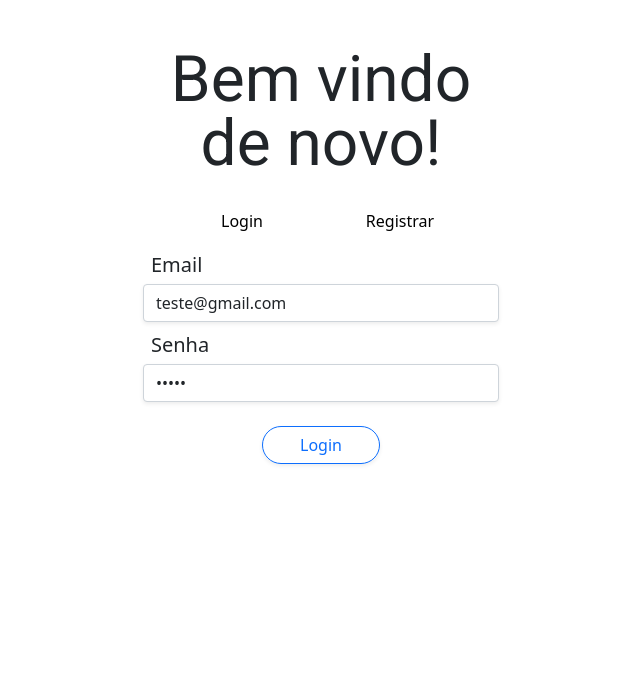
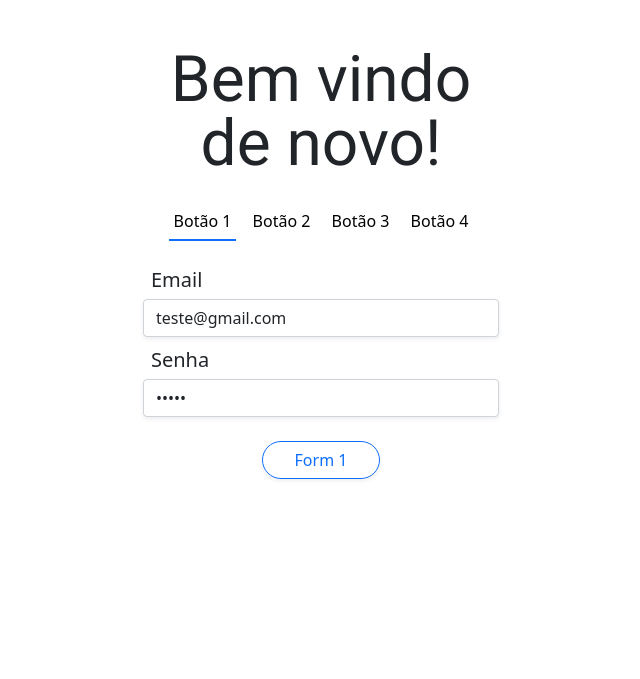
Before and after one commit to lgs2005/devProjeto2022, a Flask app: page /login in a window 1280 px wide. Shown: the top 679 px of the page, without its empty margins (319-959 px from the left). Before the commit the page ends 465 px from the top, so only its background shows below. Run offline with Flask 2, Linux system fonts and the light colour scheme; some libraries are stand-ins or nearby versions.

Commit message:
FUNCIONAAAAAAAAAAAAA

```diff
--- a/static/slider.css
+++ b/static/slider.css
@@ -11,6 +11,7 @@
     width: 100%;
     height: 8px;
     float: left;
+    margin-bottom: 15px;
 
     transform: scaleX(0);
     transition: transform ease 300ms;
@@ -24,3 +25,24 @@
 .slider-control .slider-button.sb-active::after {
     transform: scaleX(1);
 }
+
+.slider-control .slider-item {
+    --si-vertical-translate: 0; /* this will be set on javascript */
+    --si-vertical-translate-percent: calc(100% * var(--si-vertical-translate));
+    opacity: 0;
+    transform: translate(0, var(--si-vertical-translate-percent));
+    transition: opacity ease 300ms, transform ease 300ms;
+}
+
+.slider-control .slider-item.si-move-left {
+    transform: translate(-100%, var(--si-vertical-translate-percent));
+}
+
+.slider-control .slider-item.si-move-right {
+    transform: translate(100%, var(--si-vertical-translate-percent));
+}
+
+.slider-control .slider-item.si-show {
+    opacity: 1;
+    /* transform inherited from .slider-item */
+}
--- a/templates/login.html
+++ b/templates/login.html
@@ -11,41 +11,94 @@
         <div class="row justify-content-center mt-5">
             <h1 class="display-3 mb-4 lh-1 fw-semibold text-center font-roboto">Bem vindo <br> de novo!</h1>
 
-            <div class="col-md-4">
+            <div class="col-md-4 slider-control">
 
-                <div class="container slider-control">
+                <div class="container">
 					<div class="row p-2 justify-content-center">
                         <div class="col ps-0 pe-0">
                             <div class="d-grid">
-                                <button class="slider-button">Login</button>
-                                <!-- <a href="/login" class="btn-auth-page active">Login</a> -->
+                                <button class="slider-button" data-slider-index="1">Botão 1</button>
                             </div>
                         </div>
                         <div class="col ps-0 pe-0">
                             <div class="d-grid">
-                                <button class="slider-button">Registrar</button>
-                                <!-- <a href="/registrar" class="btn-auth-page inactive">Registrar</a> -->
+                                <button class="slider-button" data-slider-index="2">Botão 2</button>
+                            </div>
+                        </div>
+                        <div class="col ps-0 pe-0">
+                            <div class="d-grid">
+                                <button class="slider-button" data-slider-index="3">Botão 3</button>
+                            </div>
+                        </div>
+                        <div class="col ps-0 pe-0">
+                            <div class="d-grid">
+                                <button class="slider-button" data-slider-index="4">Botão 4</button>
                             </div>
                         </div>
                     </div>
-
-                    <div class="slider-faker">
-                    </div>
 				</div>
 
-                <form method="GET" id="form-login">
+                <form class="slider-item" data-slider-index="1">
                     <div class="mb-2">
-                        <label for="email" class="form-label fs-5 mb-1 ms-2">Email</label>
-                        <input type="email" class="form-control shadow-sm" id="input-email" name="email" autocomplete="email" placeholder="Seu email" value="teste@gmail.com">
+                        <label class="form-label fs-5 mb-1 ms-2">Email</label>
+                        <input type="email" class="form-control shadow-sm" name="email" autocomplete="email" placeholder="Seu email" value="teste@gmail.com">
                     </div>
 
                     <div class="mb-2">
-                        <label for="senha" class="form-label fs-5 mb-1 ms-2">Senha</label>
-                        <input type="password" class="form-control shadow-sm" id="input-senha" name="senha" autocomplete="current-password" placeholder="Sua senha" value="teste">
+                        <label class="form-label fs-5 mb-1 ms-2">Senha</label>
+                        <input type="password" class="form-control shadow-sm" name="senha" autocomplete="current-password" placeholder="Sua senha" value="teste">
                     </div>
 
                     <div class="d-grid col-4 mx-auto mt-4">
-                        <button id="botao-login" type="submit" class="btn btn-outline-primary rounded-pill shadow-sm">Login</button>
+                        <button type="submit" class="btn btn-outline-primary rounded-pill shadow-sm">Form 1</button>
+                    </div>
+                </form>
+
+                <form class="slider-item" data-slider-index="2">
+                    <div class="mb-2">
+                        <label class="form-label fs-5 mb-1 ms-2">Email</label>
+                        <input type="email" class="form-control shadow-sm" name="email" autocomplete="email" placeholder="Seu email" value="teste@gmail.com">
+                    </div>
+
+                    <div class="mb-2">
+                        <label class="form-label fs-5 mb-1 ms-2">Senha</label>
+                        <input type="password" class="form-control shadow-sm" name="senha" autocomplete="current-password" placeholder="Sua senha" value="teste">
+                    </div>
+
+                    <div class="d-grid col-4 mx-auto mt-4">
+                        <button type="submit" class="btn btn-outline-primary rounded-pill shadow-sm">Form 2</button>
+                    </div>
+                </form>
+
+                <form class="slider-item" data-slider-index="3">
+                    <div class="mb-2">
+                        <label class="form-label fs-5 mb-1 ms-2">Email</label>
+                        <input type="email" class="form-control shadow-sm" name="email" autocomplete="email" placeholder="Seu email" value="teste@gmail.com">
+                    </div>
+
+                    <div class="mb-2">
+                        <label class="form-label fs-5 mb-1 ms-2">Senha</label>
+                        <input type="password" class="form-control shadow-sm" name="senha" autocomplete="current-password" placeholder="Sua senha" value="teste">
+                    </div>
+
+                    <div class="d-grid col-4 mx-auto mt-4">
+                        <button type="submit" class="btn btn-outline-primary rounded-pill shadow-sm">Form 3</button>
+                    </div>
+                </form>
+
+                <form class="slider-item" data-slider-index="4">
+                    <div class="mb-2">
+                        <label class="form-label fs-5 mb-1 ms-2">Email</label>
+                        <input type="email" class="form-control shadow-sm" name="email" autocomplete="email" placeholder="Seu email" value="teste@gmail.com">
+                    </div>
+
+                    <div class="mb-2">
+                        <label class="form-label fs-5 mb-1 ms-2">Senha</label>
+                        <input type="password" class="form-control shadow-sm" name="senha" autocomplete="current-password" placeholder="Sua senha" value="teste">
+                    </div>
+
+                    <div class="d-grid col-4 mx-auto mt-4">
+                        <button type="submit" class="btn btn-outline-primary rounded-pill shadow-sm">Form 4</button>
                     </div>
                 </form>
             </div>
@@ -58,22 +111,43 @@
 {% block script %}
 <script>
     $(document).ready(function() {
+        function activateIndex(parent, index) {
+            $(parent).find(".slider-button").each((_, button) => {
+                let buttonIndex = $(button).attr("data-slider-index");
+                $(button).toggleClass("sb-active", buttonIndex == index);
+            });
+
+            let numIndex = parseInt(index);
+
+            $(parent).find(".slider-item").each((_, item) => {
+                let itemIndex = $(item).attr("data-slider-index");
+                let numItemIndex = parseInt(itemIndex);
+                let move = numItemIndex - numIndex;
+
+                $(item)
+                    .toggleClass("si-move-left", move < 0)
+                    .toggleClass("si-move-right", move > 0)
+                    .toggleClass("si-show", move == 0);
+            });
+        }
+
+        // set --si-vertical-translate
+        $(".slider-item").each((_, item) => {
+            let index = $(item).attr("data-slider-index");
+            let numIndex = parseInt(index);
+
+            $(item).css("--si-vertical-translate", -(numIndex - 1));
+        })
+
+        // ativar o index 1 no documento inteiro
+        activateIndex(document, 1);
+
         for (let controller of $(".slider-control")) {
-            let buttons = $(controller).find(".slider-button");
-
-            buttons.each((index, buttonElement) => {
-                $(buttonElement).click(() => {
-                    buttons.each((otherIndex, otherButton) => {
-                        if (otherIndex != index) {
-                            // resetar outros botões
-                            $(otherButton).toggleClass("sb-active", false);
-                        }
-                    });
-
-                    // animar este botão
-                    $(buttonElement).toggleClass("sb-active", true);
-                })
-            })
+            for (let button of $(controller).find(".slider-button")) {
+                $(button).click(() => {
+                    activateIndex(controller, $(button).attr("data-slider-index"));
+                });
+            }
         }
     })
 </script>
```
